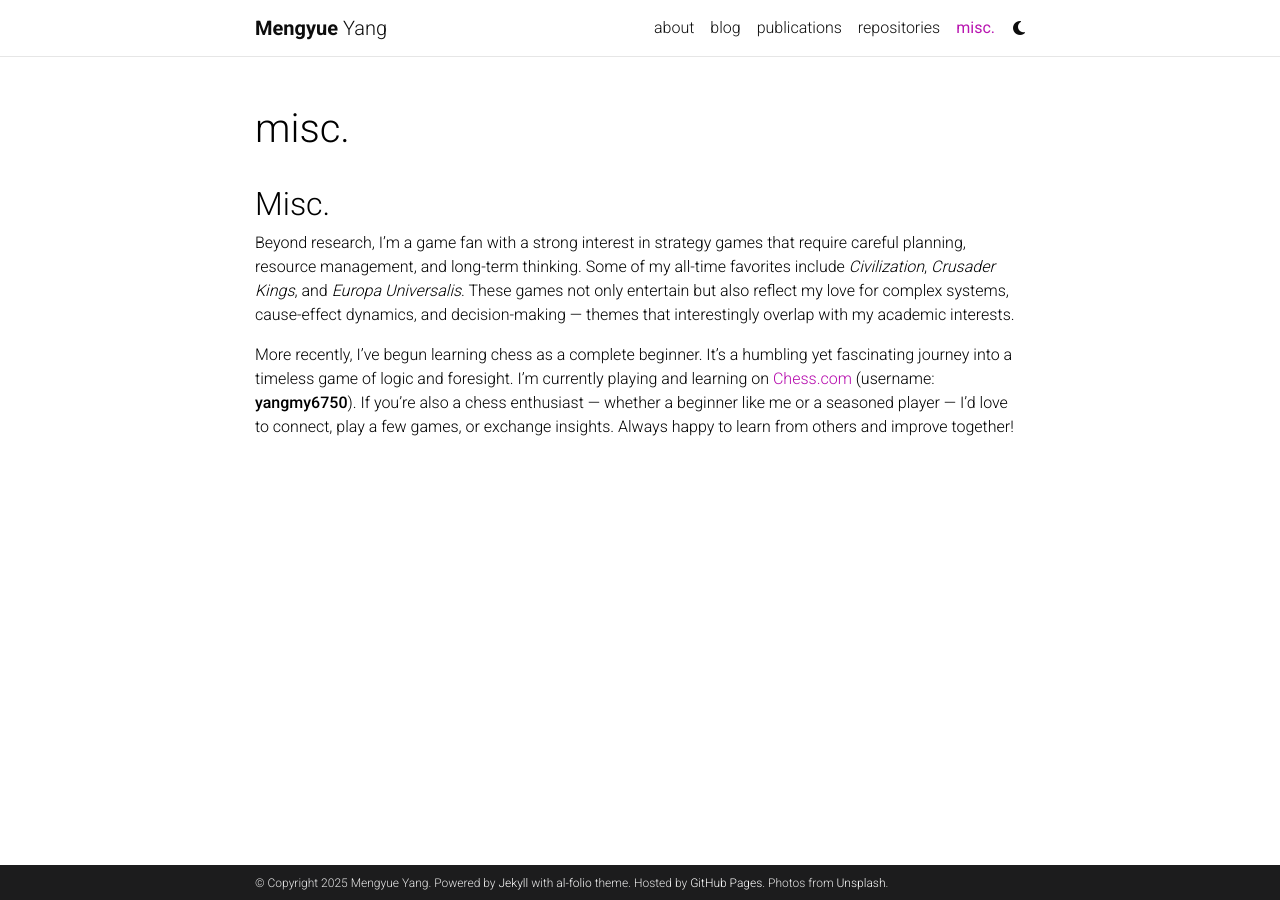
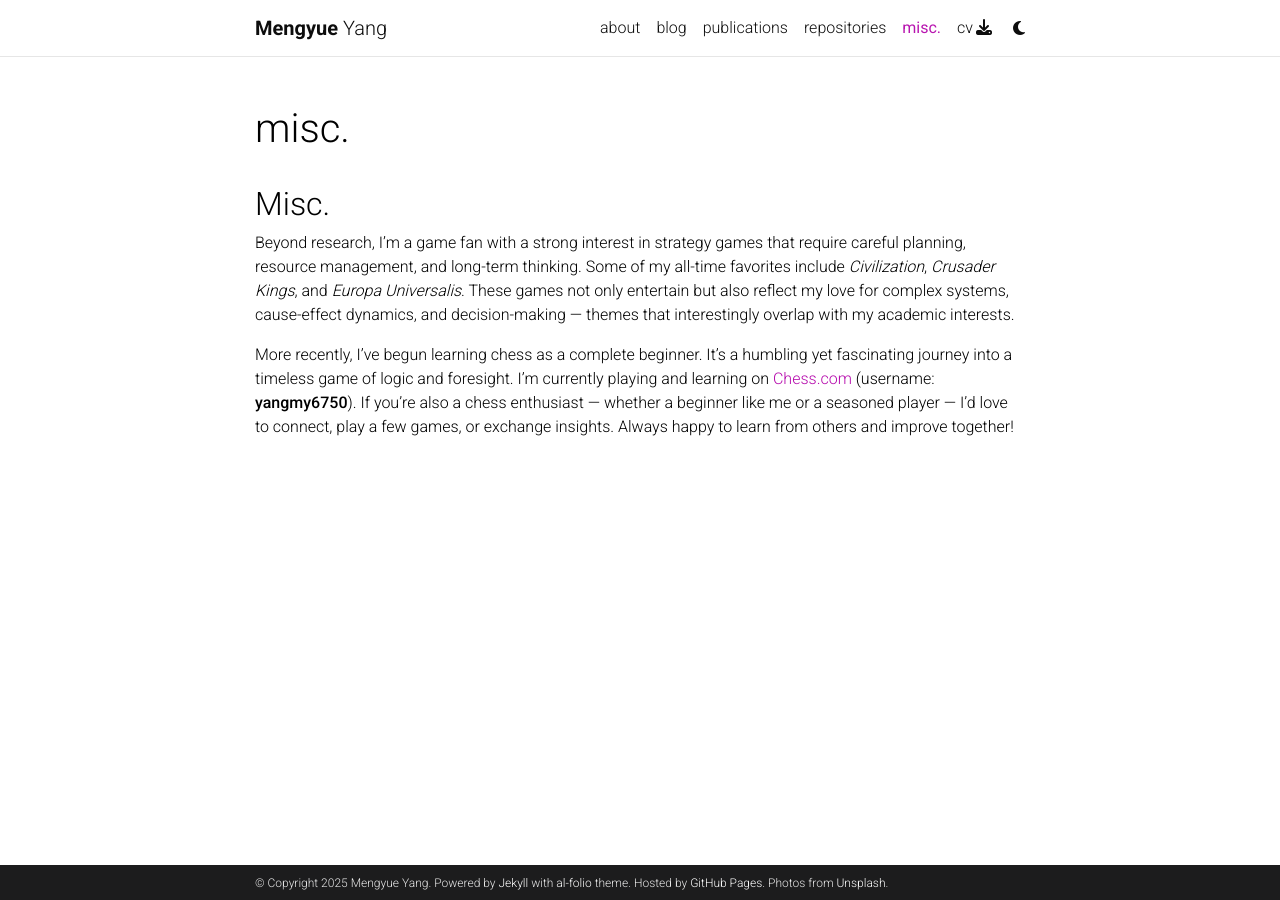
Before and after one commit to ymy4323460/ymy4323460.github.io, a Jekyll site: the page built from _pages/misc.md, in a window 1280 px wide. Built offline with Jekyll 4.4.1, drawn with Linux system fonts in a browser that asks for light colours; comment, search, counter and statistics services are not loaded; a style sheet for code colours, icons or effects is not loaded.

Commit message:
Update header.html

```diff
--- a/_includes/header.html
+++ b/_includes/header.html
@@ -94,7 +94,7 @@
               {%- endif -%}
               {%- endif -%}
               {% endfor -%}
-<!--             <li class="nav-item"><a class="nav-link" href="/assets/pdf/Mengyue_Yang_CV_pub.pdf" target="_blank">cv<i class="fas fa-download"></i></a></li>  -->
+            <li class="nav-item"><a class="nav-link" href="/assets/pdf/mengyue_cv.pdf" target="_blank">cv<i class="fas fa-download"></i></a></li>
 
               {%- if site.enable_darkmode %}
 
```
